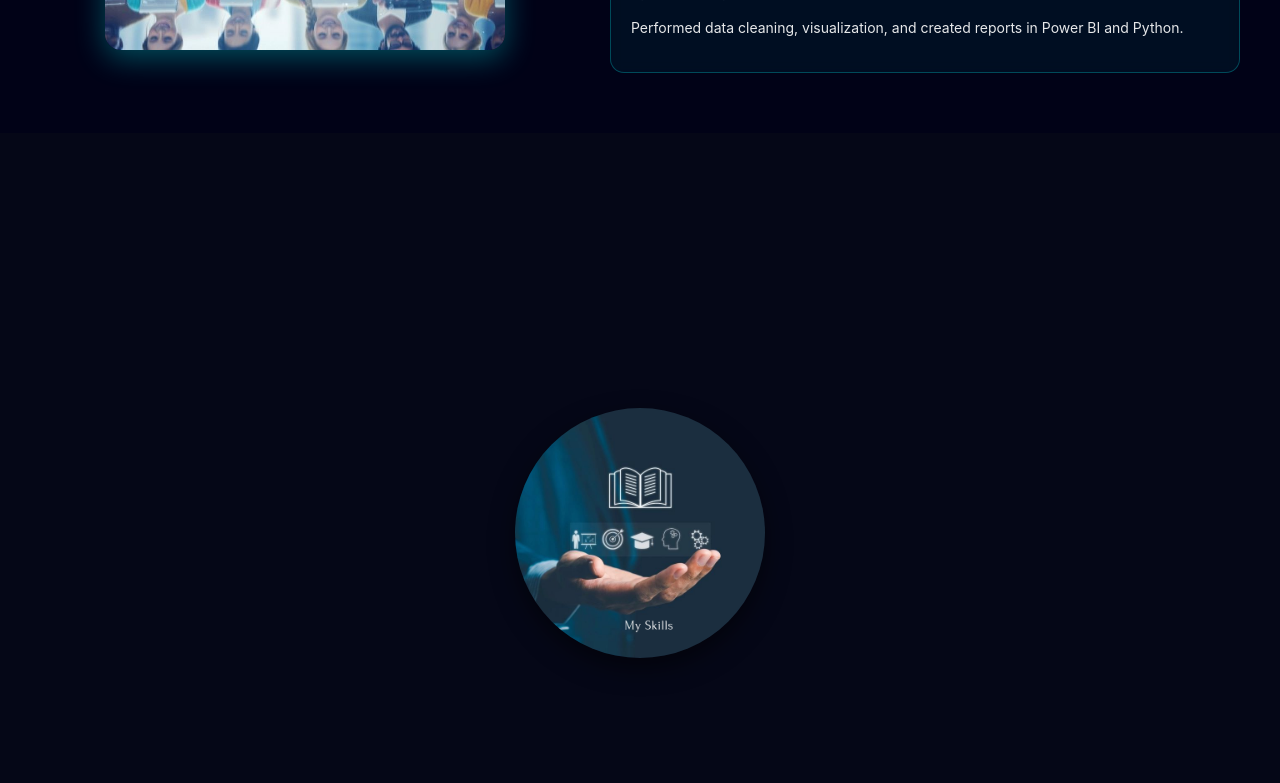
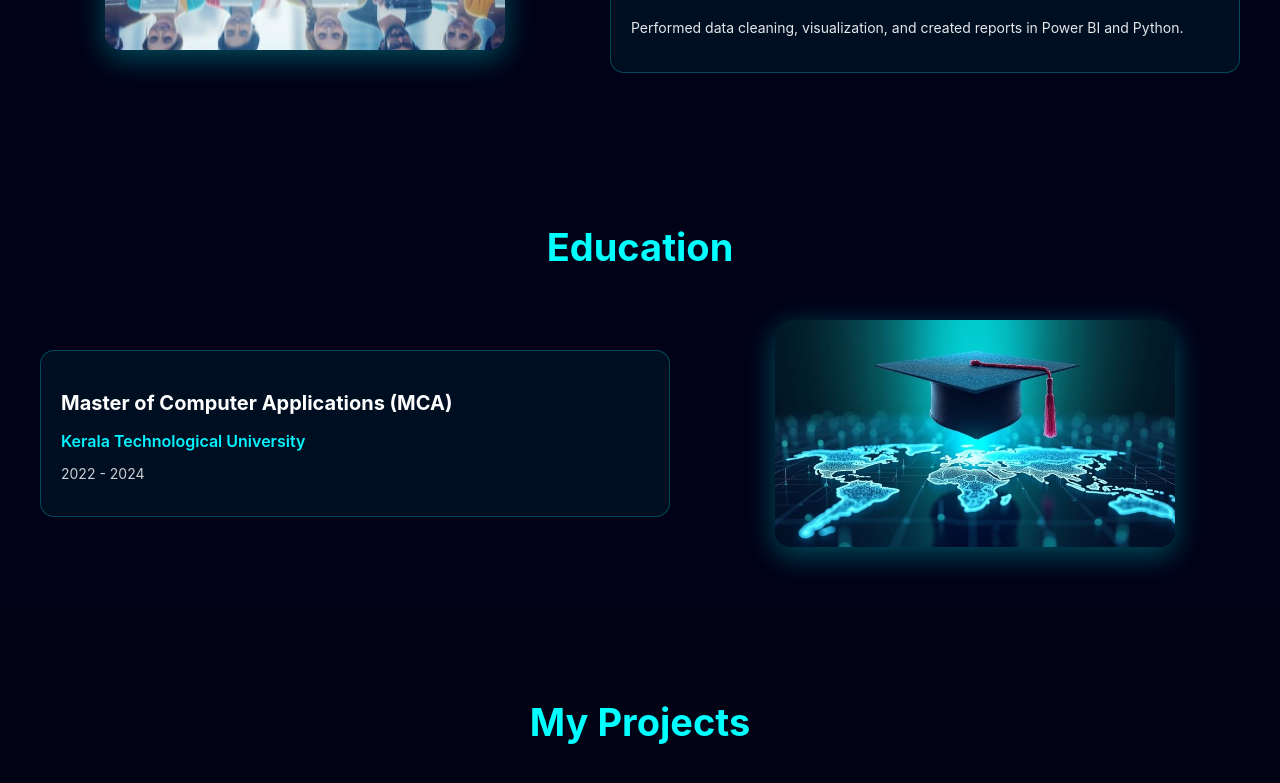
Before and after one commit to amiljoseph03/My-Portfolio, a React (Vite) app: page / in a window 1280 px wide. Shown: the part 1760-2543 px from the top of the page. Built offline with nearby package versions, Linux system fonts and the light colour scheme.

Commit message:
Education section added

```diff
--- a/src/App.jsx
+++ b/src/App.jsx
@@ -27,6 +27,8 @@ import About from './components/About';
 import Skill from './components/Skill'
 import Projects from './components/Projects';
 import Experience from './components/Experience';
+import Education from './components/Education';
+
 
 
 export default function App() {
@@ -35,7 +37,7 @@ export default function App() {
       <Hero />
       <About />
       <Experience/>
-      <Skill />
+      <Education/>
       <Projects />
     </>
   );
--- /dev/null
+++ b/src/Education.css
@@ -0,0 +1,95 @@
+.education-section {
+  padding: 60px 40px;
+  background: #010217;
+  color: #fff;
+}
+
+.education-heading {
+  text-align: center;
+  font-size: 38px;
+  margin-bottom: 50px;
+  color: cyan;
+}
+
+
+.education-container {
+  display: flex;
+  align-items: center;
+  justify-content: center;
+  gap: 40px;
+  flex-wrap: wrap;
+}
+
+
+.education-cards {
+  flex: 1 1 400px;
+  display: flex;
+  flex-direction: column;
+  gap: 20px;
+}
+
+.education-card {
+  background: rgba(0, 255, 255, 0.05);
+  border: 1px solid rgba(0, 255, 255, 0.25);
+  padding: 20px;
+  border-radius: 14px;
+  transition: 0.3s ease;
+  backdrop-filter: blur(6px);
+}
+
+.education-card:hover {
+  transform: translateY(-6px);
+  box-shadow: 0 0 20px cyan;
+}
+
+.edu-degree {
+  font-size: 20px;
+  font-weight: 700;
+  margin-bottom: 6px;
+}
+
+.edu-institute {
+  font-size: 16px;
+  font-weight: 600;
+  color: #00f5ff;
+  margin-bottom: 4px;
+}
+
+.edu-duration {
+  font-size: 14px;
+  opacity: 0.8;
+  margin-bottom: 10px;
+}
+
+.edu-desc {
+  font-size: 14px;
+  line-height: 1.5;
+  opacity: 0.9;
+}
+
+
+.education-img {
+  flex: 1 1 300px;
+  display: flex;
+  justify-content: center;
+  align-items: center;
+}
+
+.education-img img {
+  width: 100%;
+  max-width: 400px;
+  border-radius: 16px;
+  box-shadow: 0 8px 30px rgba(0, 255, 255, 0.3);
+}
+
+/* Responsive */
+@media (max-width: 768px) {
+  .education-container {
+    flex-direction: column-reverse;
+    align-items: center;
+  }
+
+  .education-img img {
+    max-width: 300px;
+  }
+}
--- /dev/null
+++ b/src/components/Education.jsx
@@ -0,0 +1,42 @@
+import React from 'react';
+import '../Education.css';
+
+
+import educationImg from '../assets/educationImg.jpg';
+
+export default function Education() {
+  const educationList = [
+    {
+      degree: 'Master of Computer Applications (MCA)',
+      institute: 'Kerala Technological University',
+      duration: '2022 - 2024',
+    //   desc: 'Specialized in software development, data analysis, and machine learning. Completed projects in full-stack web development.',
+    },
+
+  ];
+
+  return (
+    <section className="education-section" id="education">
+      <h2 className="education-heading">Education</h2>
+
+      <div className="education-container">
+        {/* Left: Education Cards */}
+        <div className="education-cards">
+          {educationList.map((edu, index) => (
+            <div className="education-card" key={index}>
+              <h3 className="edu-degree">{edu.degree}</h3>
+              <p className="edu-institute">{edu.institute}</p>
+              <p className="edu-duration">{edu.duration}</p>
+              <p className="edu-desc">{edu.desc}</p>
+            </div>
+          ))}
+        </div>
+
+        {/* Right: Image */}
+        <div className="education-img">
+          <img src={educationImg} alt="Education Illustration" />
+        </div>
+      </div>
+    </section>
+  );
+}
```
Also changed, not shown: src/assets/educationImg.jpg (added).
